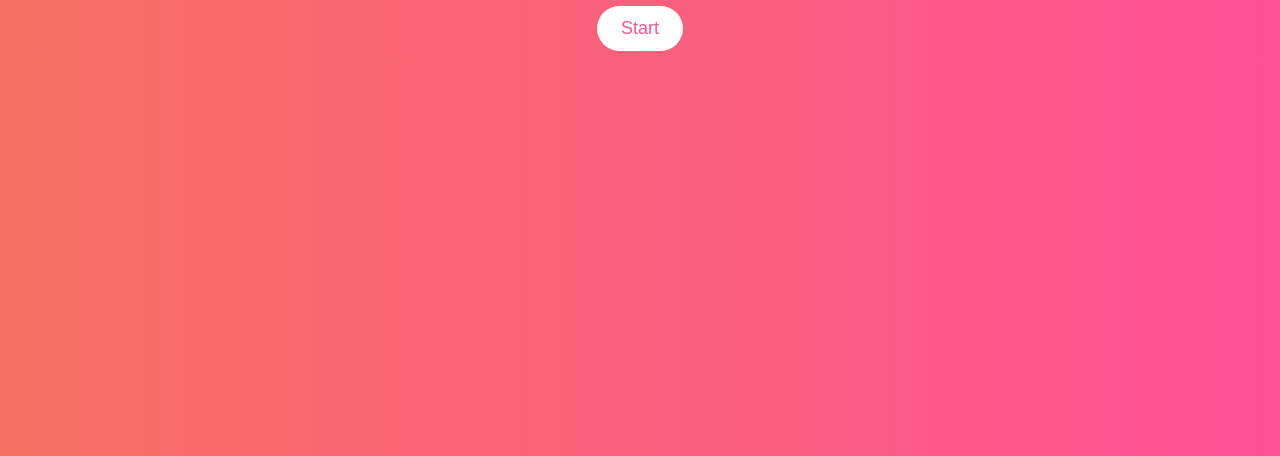
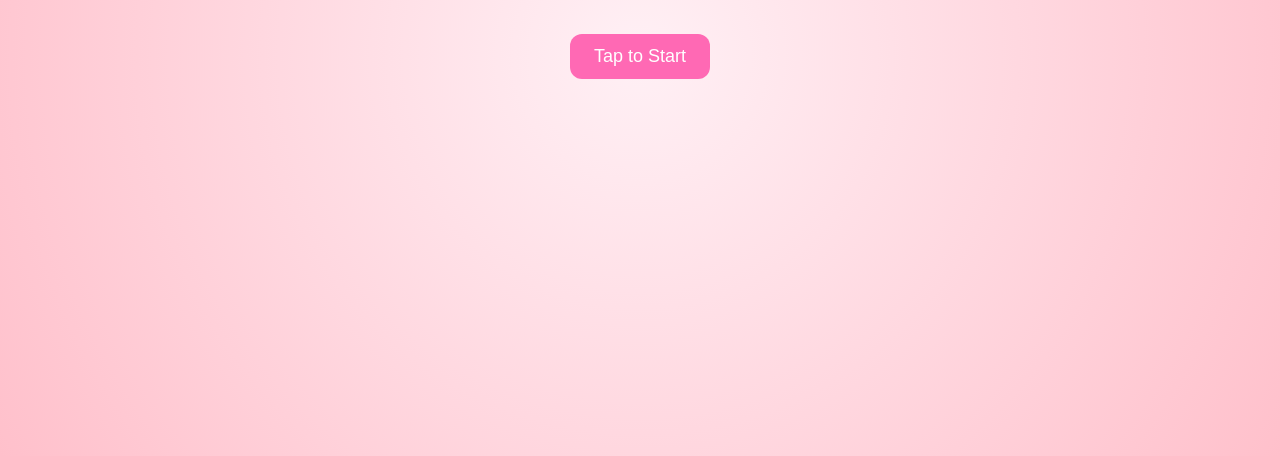
Before and after one commit to web376/Romamtic-vibes, a plain HTML site: page index.html in a window 1280 px wide. Shown: the part 344-800 px from the top of the page. Drawn offline with Linux system fonts and the light colour scheme.

Commit message:
Add files via upload

```diff
--- a/index.html
+++ b/index.html
@@ -6,64 +6,92 @@
   <title>Romantic Vibes</title>
   <style>
     body {
+      margin: 0;
+      padding: 0;
+      background: #fff0f5;
       font-family: 'Segoe UI', sans-serif;
-      background: linear-gradient(to right, #f77062, #fe5196);
-      color: white;
+      display: flex;
+      justify-content: center;
+      align-items: center;
+      height: 100vh;
+      overflow: hidden;
+    }
+
+    .start-screen, .animation-screen {
+      position: absolute;
+      width: 100%;
+      height: 100%;
+      display: flex;
+      justify-content: center;
+      align-items: center;
+      flex-direction: column;
+      background: radial-gradient(circle, #fff0f5, #ffc0cb);
+    }
+
+    .animation-screen {
+      display: none;
+      animation: fadeIn 2s ease-in-out;
+    }
+
+    @keyframes fadeIn {
+      from { opacity: 0; }
+      to { opacity: 1; }
+    }
+
+    #line {
+      font-size: 24px;
+      color: #d63384;
       text-align: center;
-      padding-top: 20%;
+      opacity: 0;
+      transition: opacity 2s ease-in;
     }
-    #startScreen, #mainScreen {
-      display: none;
-    }
-    .btn {
+
+    button {
       padding: 12px 24px;
       font-size: 18px;
-      background-color: #ffffff;
-      color: #fe5196;
       border: none;
-      border-radius: 25px;
+      border-radius: 12px;
+      background-color: #ff69b4;
+      color: white;
       cursor: pointer;
-      transition: 0.3s ease;
     }
-    .btn:hover {
-      background-color: #fcd6e6;
+
+    button:hover {
+      background-color: #ff1493;
     }
   </style>
 </head>
 <body>
-
-  <!-- First screen -->
-  <div id="startScreen">
-    <h1>Tap to Start 💖</h1>
-    <button class="btn" onclick="showMain()">Start</button>
+  <!-- Start screen -->
+  <div class="start-screen">
+    <button onclick="startAnimation()">Tap to Start</button>
   </div>
 
-  <!-- Second screen -->
-  <div id="mainScreen">
-    <h1>Enjoy the Music 🎵</h1>
-    <button class="btn" onclick="playMusic()">Open Vibes</button>
+  <!-- Animation screen -->
+  <div class="animation-screen">
+    <p id="line">Tum aaye toh zindagi muskurane lagi...</p>
   </div>
 
-  <!-- Audio -->
-  <audio id="bgMusic" src="bg-music.m4a" preload="auto"></audio>
+  <!-- Background Music -->
+  <audio id="bgMusic" src="romantic.mp3"></audio>
 
+  <!-- JavaScript -->
   <script>
-    // Show start screen initially
-    document.getElementById("startScreen").style.display = "block";
+    function startAnimation() {
+      document.querySelector(".start-screen").style.display = "none";
+      document.querySelector(".animation-screen").style.display = "flex";
 
-    function showMain() {
-      document.getElementById("startScreen").style.display = "none";
-      document.getElementById("mainScreen").style.display = "block";
-    }
+      // Show text after 1 sec
+      setTimeout(() => {
+        document.getElementById("line").style.opacity = 1;
+      }, 1000);
 
-    function playMusic() {
-      const music = document.getElementById("bgMusic");
-      music.play().catch((err) => {
-        alert("Auto play failed, please allow audio.");
-        console.error(err);
-      });
+      // Change text & play music after 4 sec
+      setTimeout(() => {
+        document.getElementById("line").innerText = "Enjoy the music 🎶";
+        document.getElementById("bgMusic").play();
+      }, 4000);
     }
   </script>
-
 </body>
 </html>
```
